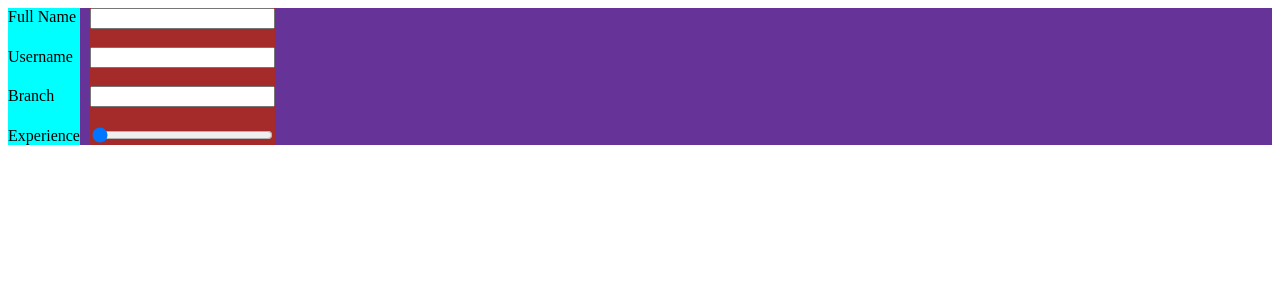
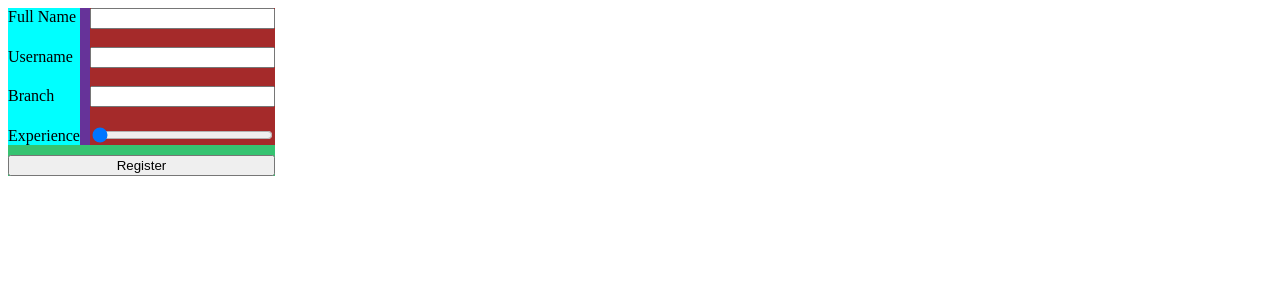
Before and after one commit to d4rkc0de-club/d4rkc0de-light-work, a Flask app: page / in a window 1280 px wide. Shown: the top 300 px of the page. Run offline with Flask 3, Linux system fonts and the light colour scheme.

Commit message:
cookies tested + register button

```diff
--- a/app.py
+++ b/app.py
@@ -1,10 +1,26 @@
-from flask import Flask
+from flask import Flask, request
 from flask import render_template
 # from flask import url_for
+
+import base64
+import json
+
 
 app = Flask(__name__)
 # url_for('static', filename='style.css')
 
+def check_cookie():
+    cookie = request.cookies.get('info')
+    if cookie:
+        return cookie
+    return False
+
 @app.route("/")
 def hello_world():
+    name = request.cookies.get('name')
+    username = request.cookies.get('username')
+    branch = request.cookies.get('branch')
+
+    if name and username and branch:
+        return render_template('home.html', name = name, username=username, branch=branch)
     return render_template('index.html')
--- a/requirements.txt
+++ b/requirements.txt
@@ -1 +1,2 @@
 flask
+json
--- a/static/styles.css
+++ b/static/styles.css
@@ -1,3 +1,10 @@
+.mainer-than-main{
+    background-color: rgb(54, 195, 113);
+    display: inline-flex;
+    flex-direction: column;
+    gap: 10px;
+}
+
 .main-inputs{
     background-color: rebeccapurple;
     display: flex;
--- a/templates/index.html
+++ b/templates/index.html
@@ -7,6 +7,7 @@
     <title>l1ghtw0rk by d4rkc0de</title>
 </head>
 <body>
+    <div class="mainer-than-main">
     <div class="main-inputs">
         <div class="text">
             <label for="full-name">Full Name</label>
@@ -52,6 +53,21 @@
                 value="{{ experience if experience is defined else 0 }}"
             >
         </div>
+
     </div>
+    <button type="submit">Register</button>
+    </div>
+    <script>
+
+
+
+        // document.cookie = "name=dark; path=/";
+        // document.cookie = "username=admin; path=/";
+        // document.cookie = "branch=csd; path=/";
+
+        console.log(document.cookie);
+
+
+    </script>
 </body>
 </html>
```
Also changed, not shown: templates/home.html (added, +11 -0 lines), README.md.
